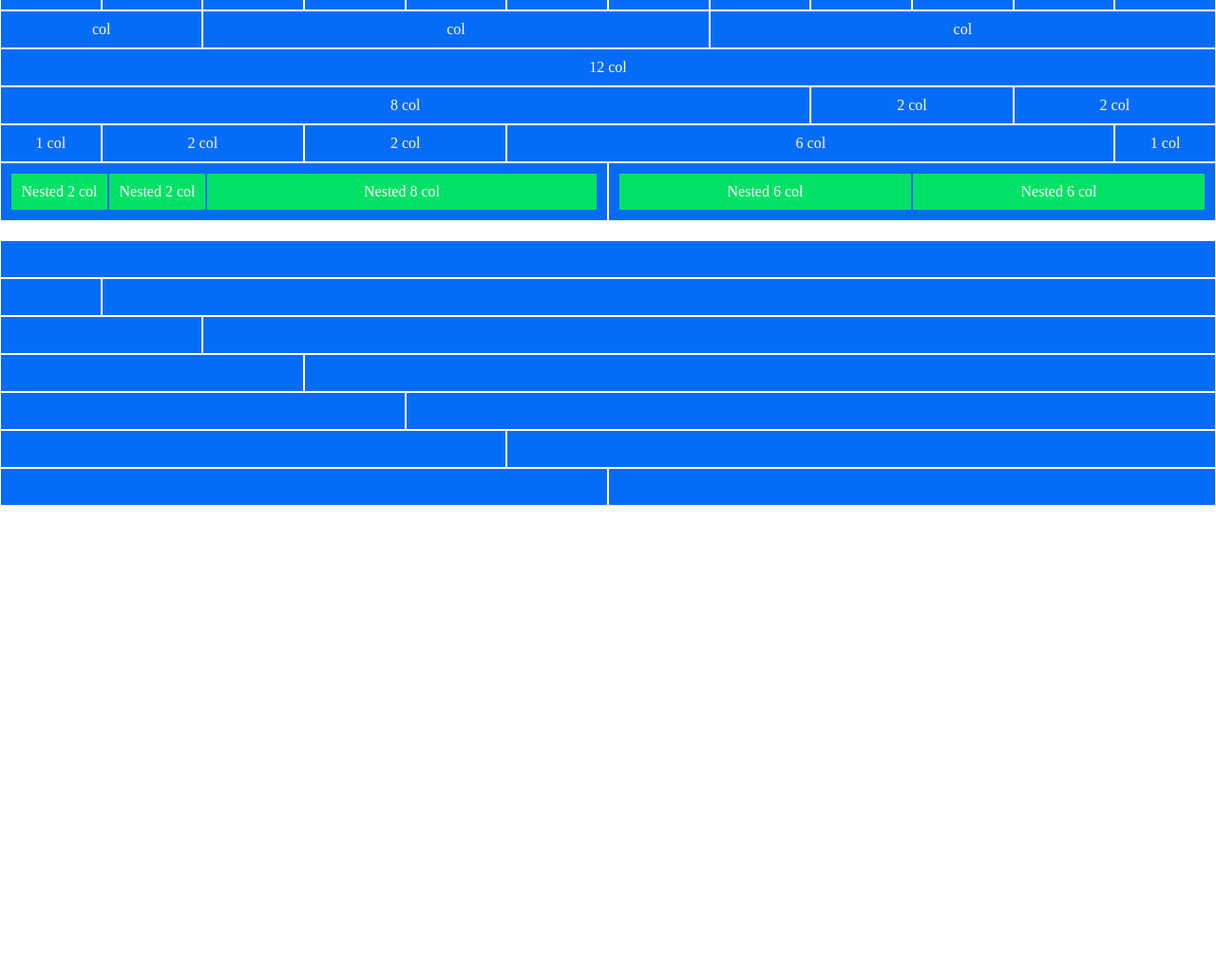
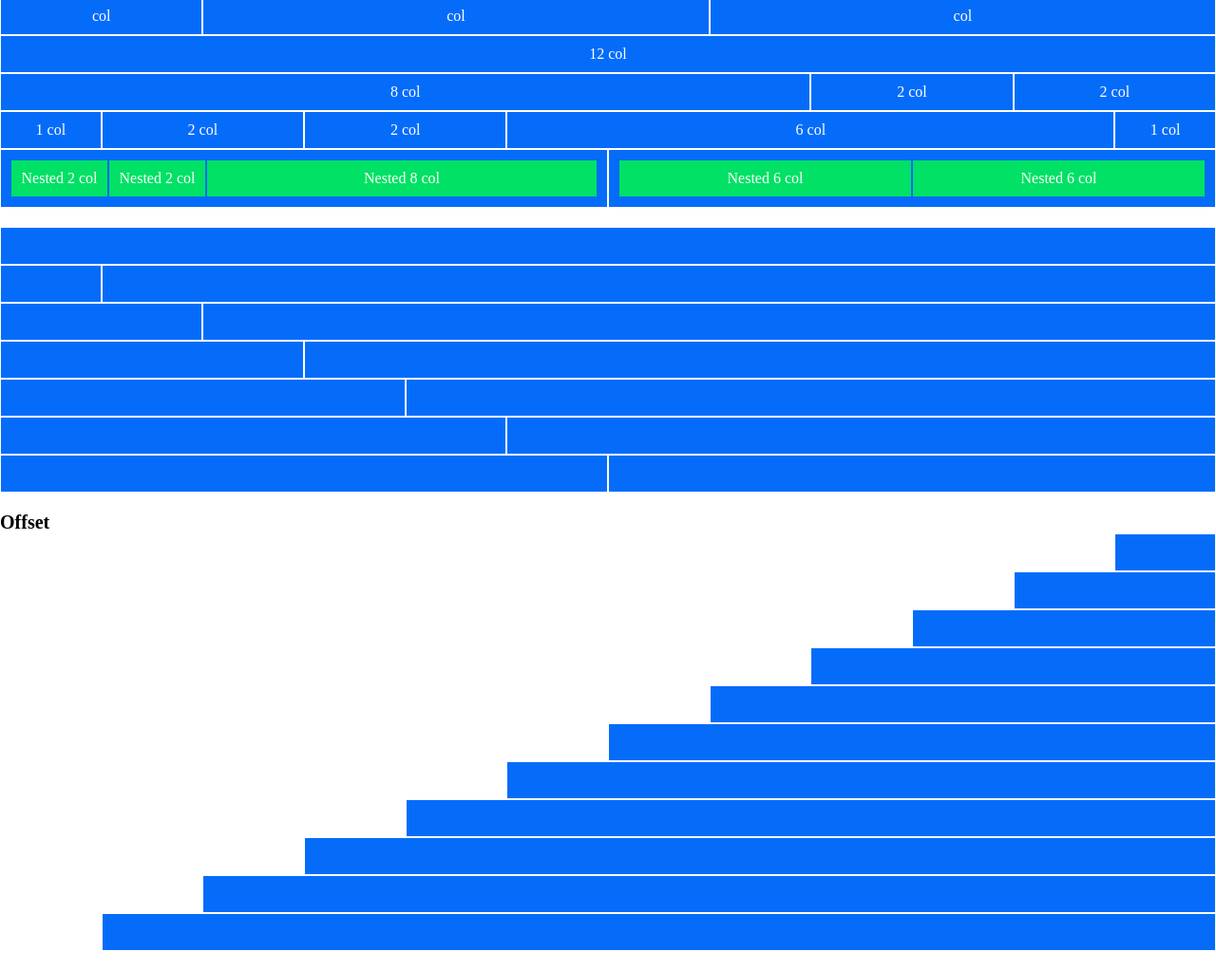
Before and after one commit to edoerco/html-css-12bool, a plain HTML site: page index.html in a window 1280 px wide. Shown: the part 66-1088 px from the top of the page at 95% size. Before the commit the page ends 800 px from the top, so only its background shows below. Drawn offline with Linux system fonts and the light colour scheme.

Commit message:
Conclusione esercizio

```diff
--- a/css/12BullFlex.css
+++ b/css/12BullFlex.css
@@ -25,37 +25,37 @@
 
 /* 12 colonne */
 
-.col {
+.col-xs {
     flex-grow: 1;
     flex-basis: 0;
     max-width: 100%;
 }
 
-.col-1 {flex-basis: calc((100% / 12) * 1);}
-.col-2 {flex-basis: calc((100% / 12) * 2);}
-.col-3 {flex-basis: calc((100% / 12) * 3);}
-.col-4 {flex-basis: calc((100% / 12) * 4);}
-.col-5 {flex-basis: calc((100% / 12) * 5);}
-.col-6 {flex-basis: calc((100% / 12) * 6);}
-.col-7 {flex-basis: calc((100% / 12) * 7);}
-.col-8 {flex-basis: calc((100% / 12) * 8);}
-.col-9 {flex-basis: calc((100% / 12) * 9);}
-.col-10 {flex-basis: calc((100% / 12) * 10);}
-.col-11 {flex-basis: calc((100% / 12) * 11);}
-.col-12 {flex-basis: calc((100% / 12) * 12);}
+.col-xs-1 {flex-basis: calc((100% / 12) * 1);}
+.col-xs-2 {flex-basis: calc((100% / 12) * 2);}
+.col-xs-3 {flex-basis: calc((100% / 12) * 3);}
+.col-xs-4 {flex-basis: calc((100% / 12) * 4);}
+.col-xs-5 {flex-basis: calc((100% / 12) * 5);}
+.col-xs-6 {flex-basis: calc((100% / 12) * 6);}
+.col-xs-7 {flex-basis: calc((100% / 12) * 7);}
+.col-xs-8 {flex-basis: calc((100% / 12) * 8);}
+.col-xs-9 {flex-basis: calc((100% / 12) * 9);}
+.col-xs-10 {flex-basis: calc((100% / 12) * 10);}
+.col-xs-11 {flex-basis: calc((100% / 12) * 11);}
+.col-xs-12 {flex-basis: calc((100% / 12) * 12);}
 
-.col-offset-1 {margin-left: calc((100% / 12) * 1);}
-.col-offset-2 {margin-left: calc((100% / 12) * 2);}
-.col-offset-3 {margin-left: calc((100% / 12) * 3);}
-.col-offset-4 {margin-left: calc((100% / 12) * 4);}
-.col-offset-5 {margin-left: calc((100% / 12) * 5);}
-.col-offset-6 {margin-left: calc((100% / 12) * 6);}
-.col-offset-7 {margin-left: calc((100% / 12) * 7);}
-.col-offset-8 {margin-left: calc((100% / 12) * 8);}
-.col-offset-9 {margin-left: calc((100% / 12) * 9);}
-.col-offset-10 {margin-left: calc((100% / 12) * 10);}
-.col-offset-11 {margin-left: calc((100% / 12) * 11);}
-.col-offset-12 {margin-left: calc((100% / 12) * 12);}
+.col-xs-offset-1 {margin-left: calc((100% / 12) * 1);}
+.col-xs-offset-2 {margin-left: calc((100% / 12) * 2);}
+.col-xs-offset-3 {margin-left: calc((100% / 12) * 3);}
+.col-xs-offset-4 {margin-left: calc((100% / 12) * 4);}
+.col-xs-offset-5 {margin-left: calc((100% / 12) * 5);}
+.col-xs-offset-6 {margin-left: calc((100% / 12) * 6);}
+.col-xs-offset-7 {margin-left: calc((100% / 12) * 7);}
+.col-xs-offset-8 {margin-left: calc((100% / 12) * 8);}
+.col-xs-offset-9 {margin-left: calc((100% / 12) * 9);}
+.col-xs-offset-10 {margin-left: calc((100% / 12) * 10);}
+.col-xs-offset-11 {margin-left: calc((100% / 12) * 11);}
+.col-xs-offset-12 {margin-left: calc((100% / 12) * 12);}
 
 
 /* debug */
--- a/css/style.css
+++ b/css/style.css
@@ -12,10 +12,12 @@
     border: 1px solid #056cfa;
 }
 
-.sezione-1 {
+h1 {
+    font-size: 20px;
+}
+
+#sezione-1,
+#sezione-2,
+#sezione-3 {
     margin-bottom: 20px;
 }
-
-.sezione-2 {
-
-}
--- a/index.html
+++ b/index.html
@@ -9,136 +9,122 @@
     <title>12 Flex Responsive</title>
 </head>
 <body class="">
+
     <h1>Esercizio per Casa</h1>
-
-    <section class="sezione-1">
+    <section id="sezione-1">
         <!-- sez1-1 -->
         <div class="container">
             <div class="row">
-                <div class="col-1">
+                <div class="col-xs-1">
                     <div class="box">1 col</div>
                 </div>
-                <div class="col-1">
+                <div class="col-xs-1">
                     <div class="box">1 col</div>
                 </div>
-                <div class="col-1">
+                <div class="col-xs-1">
                     <div class="box">1 col</div>
                 </div>
-                <div class="col-1">
+                <div class="col-xs-1">
                     <div class="box">1 col</div>
                 </div>
-                <div class="col-1">
+                <div class="col-xs-1">
                     <div class="box">1 col</div>
                 </div>
-                <div class="col-1">
+                <div class="col-xs-1">
                     <div class="box">1 col</div>
                 </div>
-                <div class="col-1">
+                <div class="col-xs-1">
                     <div class="box">1 col</div>
                 </div>
-                <div class="col-1">
+                <div class="col-xs-1">
                     <div class="box">1 col</div>
                 </div>
-                <div class="col-1">
+                <div class="col-xs-1">
                     <div class="box">1 col</div>
                 </div>
-                <div class="col-1">
+                <div class="col-xs-1">
                     <div class="box">1 col</div>
                 </div>
-                <div class="col-1">
+                <div class="col-xs-1">
                     <div class="box">1 col</div>
                 </div>
-                <div class="col-1">
+                <div class="col-xs-1">
                     <div class="box">1 col</div>
                 </div>
             </div>
-        </div>
         <!-- sez1-2 -->
-        <div class="container">
             <div class="row">
-                <div class="col-2">
+                <div class="col-xs-2">
                     <div class="box">col</div>
                 </div>
-                <div class="col-5">
+                <div class="col-xs-5">
                     <div class="box">col</div>
                 </div>
-                <div class="col-5">
+                <div class="col-xs-5">
                     <div class="box">col</div>
                 </div>
             </div>
-        </div>
         <!-- sez1-3 -->
-        <div class="container">
             <div class="row">
-                <div class="col-12">
+                <div class="col-xs-12">
                     <div class="box">12 col</div>
                 </div>
             </div>
-        </div>
         <!-- sez1-4 -->
-        <div class="container">
             <div class="row">
-                <div class="col-8">
+                <div class="col-xs-8">
                     <div class="box">8 col</div>
                 </div>
-                <div class="col-2">
+                <div class="col-xs-2">
                     <div class="box">2 col</div>
                 </div>
-                <div class="col-2">
+                <div class="col-xs-2">
                     <div class="box">2 col</div>
                 </div>
             </div>
-        </div>
         <!-- sez1-5 -->
-        <div class="container">
             <div class="row">
-                <div class="col-1">
+                <div class="col-xs-1">
                     <div class="box">1 col</div>
                 </div>
-                <div class="col-2">
+                <div class="col-xs-2">
                     <div class="box">2 col</div>
                 </div>
-                <div class="col-2">
+                <div class="col-xs-2">
                     <div class="box">2 col</div>
                 </div>
-                <div class="col-6">
+                <div class="col-xs-6">
                     <div class="box">6 col</div>
                 </div>
-                <div class="col-1">
+                <div class="col-xs-1">
                     <div class="box">1 col</div>
                 </div>
             </div>
-        </div>
         <!-- sez1-6 -->
-        <div class="container">
             <div class="row">
-                <div class="col-6">
+                <div class="col-xs-6">
                     <div class="box">
-                        <div class="container">
                         <div class="row">
-                                <div class="col-2">
+                            <div class="col-xs-2">
                                 <div class="box green">Nested 2 col</div>
                             </div>
-                                <div class="col-2">
+                            <div class="col-xs-2">
                                 <div class="box green">Nested 2 col</div>
                             </div>
-                                <div class="col-8">
+                            <div class="col-xs-8">
                                 <div class="box green">Nested 8 col</div>
                             </div>
                         </div>
                     </div>
                 </div>
-                </div>
-                <div class="col-6">
+                <div class="col-xs-6">
                     <div class="box">
-                        <div class="container">
                         <div class="row">
-                                <div class="col-6">
+                            <div class="col-xs-6">
                                 <div class="box green">Nested 6 col</div>
                             </div>
-                                <div class="col-6">
+                            <div class="col-xs-6">
                                 <div class="box green">Nested 6 col</div>
-                                </div>
                             </div>
                         </div>
                     </div>
@@ -147,77 +133,137 @@
         </div>
     </section>
 
-    <section class="sezione-2">
+    <section id="sezione-2">
+        <div class="container">
         <!-- sez2-1 -->
-        <div class="container">
             <div class="row">
-                <div class="col-12">
+                <div class="col-xs-12">
+                    <div class="box"></div>
+                </div>
+            </div>
+        <!-- sez2-2 -->
+            <div class="row">
+                <div class="col-xs-1">
+                    <div class="box"></div>
+                </div>
+                <div class="col-xs-11">
+                    <div class="box"></div>
+                </div>
+            </div>
+        <!-- sez2-3 -->
+            <div class="row">
+                <div class="col-xs-2">
+                    <div class="box"></div>
+                </div>
+                <div class="col-xs-10">
+                    <div class="box"></div>
+                </div>
+            </div>
+        <!-- sez2-4 -->
+            <div class="row">
+                <div class="col-xs-3">
+                    <div class="box"></div>
+                </div>
+                <div class="col-xs-9">
+                    <div class="box"></div>
+                </div>
+            </div>
+        <!-- sez2-5 -->
+            <div class="row">
+                <div class="col-xs-4">
+                    <div class="box"></div>
+                </div>
+                <div class="col-xs-8">
+                    <div class="box"></div>
+                </div>
+            </div>
+        <!-- sez2-6 -->
+            <div class="row">
+                <div class="col-xs-5">
+                    <div class="box"></div>
+                </div>
+                <div class="col-xs-7">
+                    <div class="box"></div>
+                </div>
+            </div>
+        <!-- sez2-7 -->
+            <div class="row">
+                <div class="col-xs-6">
+                    <div class="box"></div>
+                </div>
+                <div class="col-xs-6">
                     <div class="box"></div>
                 </div>
             </div>
         </div>
-        <!-- sez2-2 -->
+    </section>
+
+    <h1>Offset</h1>
+    <section id="sezione-3">
         <div class="container">
+            <!-- sez3-1 -->
             <div class="row">
-                <div class="col-1">
-                    <div class="box"></div>
-                </div>
-                <div class="col-11">
+                <div class="col-xs-1 col-xs-offset-11">
                     <div class="box"></div>
                 </div>
             </div>
-        </div>
-        <!-- sez2-3 -->
-        <div class="container">
+            <!-- sez3-2 -->
             <div class="row">
-                <div class="col-2">
-                    <div class="box"></div>
-                </div>
-                <div class="col-10">
+                <div class="col-xs-2 col-xs-offset-10">
                     <div class="box"></div>
                 </div>
             </div>
-        </div>
-        <!-- sez2-4 -->
-        <div class="container">
+            <!-- sez3-3 -->
             <div class="row">
-                <div class="col-3">
-                    <div class="box"></div>
-                </div>
-                <div class="col-9">
+                <div class="col-xs-3 col-xs-offset-9">
                     <div class="box"></div>
                 </div>
             </div>
-        </div>
-        <!-- sez2-5 -->
-        <div class="container">
+            <!-- sez3-4 -->
             <div class="row">
-                <div class="col-4">
-                    <div class="box"></div>
-                </div>
-                <div class="col-8">
+                <div class="col-xs-4 col-xs-offset-8">
                     <div class="box"></div>
                 </div>
             </div>
-        </div>
-        <!-- sez2-6 -->
-        <div class="container">
+            <!-- sez3-5 -->
             <div class="row">
-                <div class="col-5">
-                    <div class="box"></div>
-                </div>
-                <div class="col-7">
+                <div class="col-xs-5 col-xs-offset-7">
                     <div class="box"></div>
                 </div>
             </div>
-        </div>
-        <!-- sez2-7 -->
-        <div class="container">
+            <!-- sez3-6 -->
             <div class="row">
-                <div class="col-6">
+                <div class="col-xs-6 col-xs-offset-6">
                     <div class="box"></div>
                 </div>
-                <div class="col-6">
+            </div>
+            <!-- sez3-7 -->
+            <div class="row">
+                <div class="col-xs-7 col-xs-offset-5">
+                    <div class="box"></div>
+                </div>
+            </div>
+            <!-- sez3-8 -->
+            <div class="row">
+                <div class="col-xs-8 col-xs-offset-4">
+                    <div class="box"></div>
+                </div>
+            </div>
+            <!-- sez3-9 -->
+            <div class="row">
+                <div class="col-xs-9 col-xs-offset-3">
+                    <div class="box"></div>
+                </div>
+            </div>
+            <!-- sez3-10 -->
+            <div class="row">
+                <div class="col-xs-10 col-xs-offset-2">
+                    <div class="box"></div>
+                </div>
+            </div>
+            <!-- sez3-11 -->
+            <div class="row">
+                <div class="col-xs-11 col-xs-offset-1">
                     <div class="box"></div>
                 </div>
             </div>
```
Lines whose indentation alone changed are shown as unchanged.
